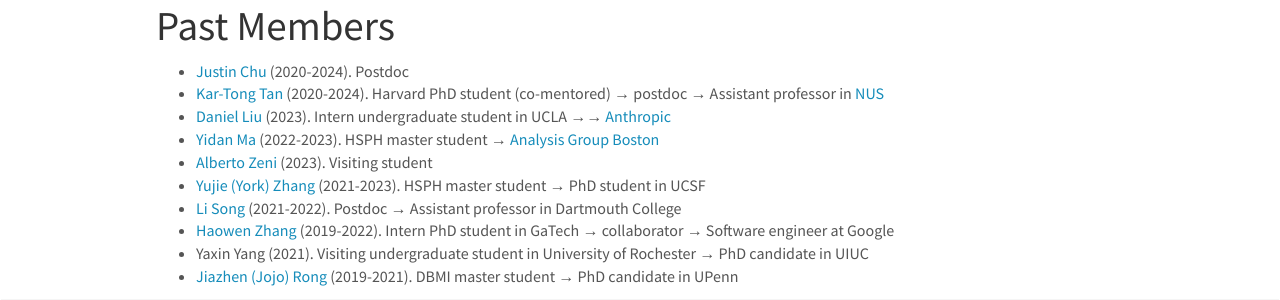
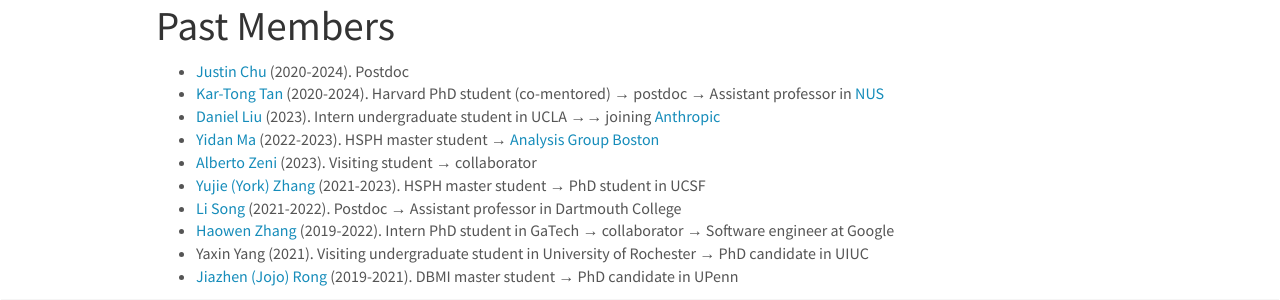
Before and after one commit to hlilab/hlilab.github.io, a Jekyll site: the page built from _pages/team.md, in a window 1280 px wide and 1285 px high. Shown: the part 882-1182 px from the top of the window. Built offline with Jekyll 4.4.1, drawn with Linux system fonts in a browser that asks for light colours; nearby versions of some CDN libraries.

Commit message:
update vacancies

```diff
--- a/_pages/team.md
+++ b/_pages/team.md
@@ -76,9 +76,9 @@ permalink: /team/
 
 * [Justin Chu](https://www.linkedin.com/in/justin-chu-84685652/) (2020-2024). Postdoc
 * [Kar-Tong Tan](https://www.linkedin.com/in/kar-tong-tan-b843aa1b8/) (2020-2024). Harvard PhD student (co-mentored) &#8594; postdoc &#8594; Assistant professor in [NUS](https://nus.edu.sg/)
-* [Daniel Liu](https://liudaniel.com/) (2023). Intern undergraduate student in UCLA &#8594;&#8594; [Anthropic](https://www.anthropic.com/)
+* [Daniel Liu](https://liudaniel.com/) (2023). Intern undergraduate student in UCLA &#8594;&#8594; joining [Anthropic](https://www.anthropic.com/)
 * [Yidan Ma](https://www.linkedin.com/in/yidanma-51/) (2022-2023). HSPH master student &#8594; [Analysis Group Boston](https://www.analysisgroup.com/about/locations/boston/)
-* [Alberto Zeni](https://www.linkedin.com/in/alberto-zeni/) (2023). Visiting student
+* [Alberto Zeni](https://www.linkedin.com/in/alberto-zeni/) (2023). Visiting student &#8594; collaborator
 * [Yujie (York) Zhang](https://www.linkedin.com/in/yujie-zhang-5a0633152/) (2021-2023). HSPH master student &#8594; PhD student in UCSF
 * [Li Song](https://www.linkedin.com/in/li-song-81201329) (2021-2022). Postdoc &#8594; Assistant professor in Dartmouth College
 * [Haowen Zhang](https://zhanghaowen.com/) (2019-2022). Intern PhD student in GaTech &#8594; collaborator &#8594; Software engineer at Google
```
Also changed, not shown: _pages/openings.md (+3 -2 lines).
